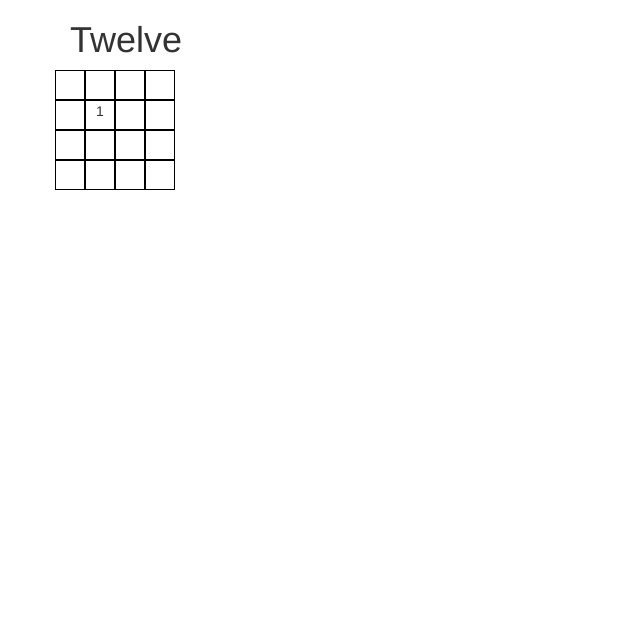
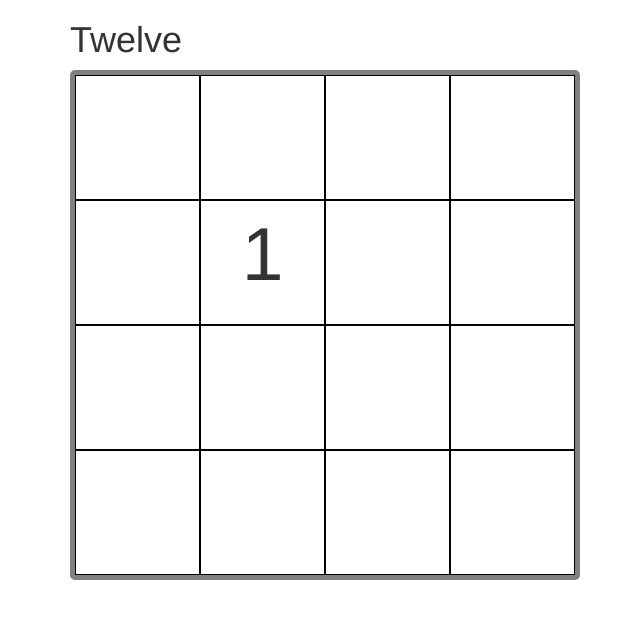
Before and after one commit to waltertan12/2048.1, a plain HTML site: page index.html in a window 1280 px wide. Shown: the whole page, without its empty margins (0-640 px from the left). Drawn offline with nearby package versions, Linux system fonts and the light colour scheme.

Commit message:
update tile addition

```diff
--- a/assets/index.css
+++ b/assets/index.css
@@ -1,9 +1,12 @@
 .tile {
-  float: left;
+  /*float: left;*/
+  display: inline-block;
   border: 1px solid black;
+  vertical-align: top;
   text-align: center;
-  height: 30px;
-  width: 30px;
+  height: 125px;
+  width: 125px;
+  font-size: 75px;
 }
 
 .clearfix:after {
@@ -11,3 +14,13 @@
   display: table;
   clear: both;
 }
+
+.tile-row {
+  width: 100%;
+}
+
+.row-container {
+  border: 5px solid gray;
+  border-radius: 5px;
+  width: 510px;
+}
--- a/index.html
+++ b/index.html
@@ -2,6 +2,7 @@
 <html>
 <head>
   <title>Twelve</title>
+  <meta charset="UTF-8">
   <link rel="stylesheet" href="https://maxcdn.bootstrapcdn.com/bootstrap/3.3.5/css/bootstrap.min.css">
   <link rel="stylesheet" href="assets/index.css">
   <script type="text/javascript" src="scripts/grid.js"></script>
@@ -22,46 +23,18 @@
 <body>
   <div class="container">
     <h1>Twelve</h1>
-    <div id="twelve-grid">
-      <div class="row" id="row-0">
-        <div class="tile">
-        </div>
-        <div class="tile">
-        </div>
-        <div class="tile">
-        </div>
-        <div class="tile">
-        </div>
+    <div id="twelve-grid" class="row-container">
+      <div class="tile-row" id="row-0">
+        <div class="tile"></div><div class="tile"></div><div class="tile"></div><div class="tile"></div>
       </div>
-      <div class="row" id="row-1">
-        <div class="tile">
-        </div>
-        <div class="tile">
-        </div>
-        <div class="tile">
-        </div>
-        <div class="tile">
-        </div>
+      <div class="tile-row" id="row-1">
+        <div class="tile"></div><div class="tile"></div><div class="tile"></div><div class="tile"></div>
       </div>
-      <div class="row" id="row-2">
-        <div class="tile">
-        </div>
-        <div class="tile">
-        </div>
-        <div class="tile">
-        </div>
-        <div class="tile">
-        </div>
+      <div class="tile-row" id="row-2">
+        <div class="tile"></div><div class="tile"></div><div class="tile"></div><div class="tile"></div>
       </div>
-      <div class="row" id="row-3">
-        <div class="tile">
-        </div>
-        <div class="tile">
-        </div>
-        <div class="tile">
-        </div>
-        <div class="tile">
-        </div>
+      <div class="tile-row" id="row-3">
+        <div class="tile"></div><div class="tile"></div><div class="tile"></div><div class="tile"></div>
       </div>
     </div>
   </div>
--- a/scripts/game.js
+++ b/scripts/game.js
@@ -42,8 +42,6 @@
       tile = grid.grid[position.x][position.y];
       collisionTile = null;
       positions = game.furthestPosition(direction, tile);
-      console.log("Positions for Tile on " + tile.x + ", " + tile.y);
-      console.log(positions);
 
       // does the space still have a tile?
       if (tile !== null) {
@@ -55,8 +53,8 @@
         }
 
         // Is there an actual merge?
-        if (collisionTile &&
-            !game.comparePositions(tile.position, mergePosition) &&
+        if (!!collisionTile &&
+            !game.comparePositions(position, mergePosition) &&
             tile.isMatch(collisionTile) &&
             !collisionTile.merged) {
 
@@ -68,13 +66,12 @@
           grid.grid[mergePosition.x][mergePosition.y] = mergedTile;
 
           tileMoved = true;
-          collisionTile = null;
 
         // no merge
         } else {
           var endPosition = positions.furthestPosition;
-          if (!game.comparePositions(tile.position, endPosition)) {
-            game.moveTile(tile, endPosition);
+          game.moveTile(tile, endPosition);
+          if (!game.comparePositions(position, endPosition)) {
             tileMoved = true;
           }
         }
@@ -84,8 +81,6 @@
     if (tileMoved) {
       game.addTile();
     }
-
-    game.grid.print();
   };
 
   Game.prototype.resetTileMerges = function () {
@@ -232,7 +227,7 @@
       var row = document.getElementById("row-" + x);
       for (var y = 0; y < grid[x].length; y++) {
         if (grid[x][y] === null) {
-          row.children[y].innerHTML = " ";
+          row.children[y].innerHTML = "&nbsp;";
         } else {
           row.children[y].innerHTML = "" + grid[x][y].value;
         }
```
